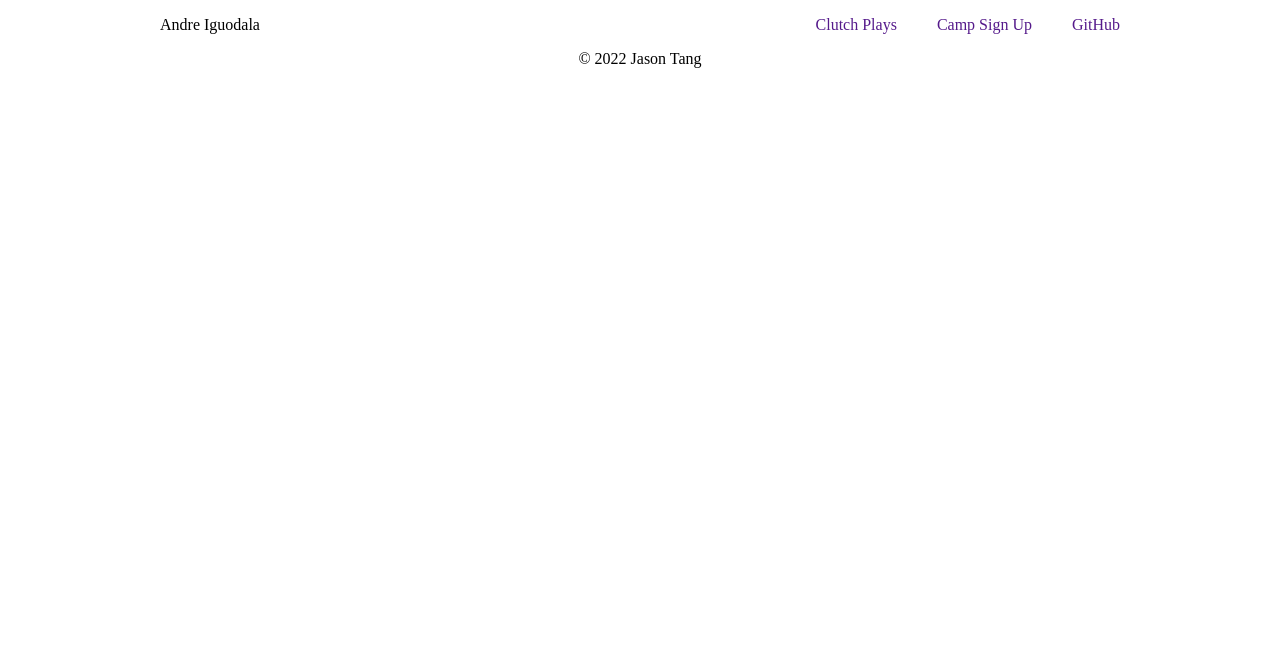
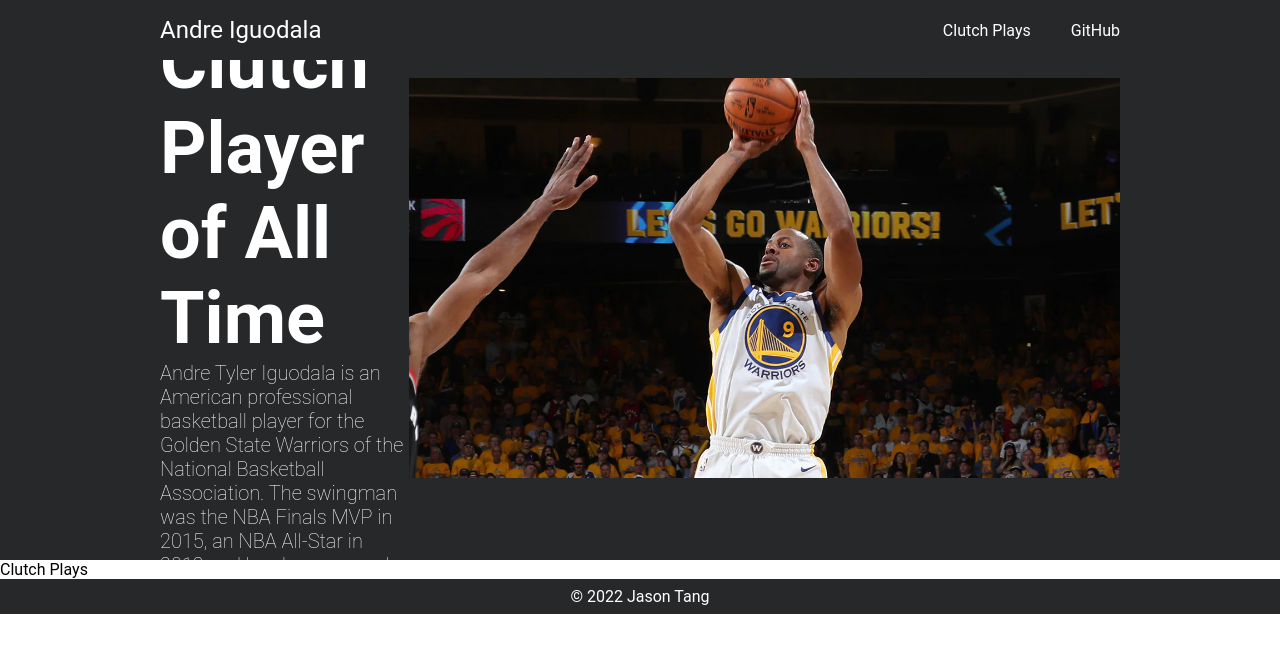
Before and after one commit to DeZhaysun/iguodala, a plain HTML site: page index.html in a window 1280 px wide. Drawn offline with Linux system fonts and the light colour scheme.

Commit message:
Finished header footer and section 1

```diff
--- a/index.html
+++ b/index.html
@@ -12,15 +12,38 @@
       <div class="title">Andre Iguodala</div>
 
       <div class="headerLinks">
-        <div class="links"><a href="">Clutch Plays</a></div>
-        <div class="links"><a href="">Camp Sign Up</a></div>
-        <div class="links"><a href="">GitHub</a></div>
+        <a class="links" href="">Clutch Plays</a>
+        <a
+          class="links"
+          href="https://github.com/DeZhaysun/iguodala"
+          target="”_blank”"
+          >GitHub</a
+        >
       </div>
     </header>
 
-    <div></div>
+    <div class="topBanner">
+      <div class="description">
+        <div class="name">Most Clutch Player of All Time</div>
+        <div class="content">
+          Andre Tyler Iguodala is an American professional basketball player for
+          the Golden State Warriors of the National Basketball Association. The
+          swingman was the NBA Finals MVP in 2015, an NBA All-Star in 2012 and
+          has been named to the NBA All-Defensive Team twice.
+        </div>
+      </div>
+      <div>
+        <img
+          id="mainImage"
+          src="./images/20190707-iguodala-1280.webp"
+          alt="iguodala"
+        />
+      </div>
+    </div>
 
-    <div></div>
+    <div class="clutch">
+      <div>Clutch Plays</div>
+    </div>
 
     <div></div>
 
--- a/style.css
+++ b/style.css
@@ -3,14 +3,22 @@
   padding: 0;
   display: flex;
   flex-direction: column;
+  font-family: Roboto, Oxygen, Ubuntu, Cantarell, "Open Sans", "Helvetica Neue",
+    sans-serif;
 }
 
 /*Header Elements*/
 
 header {
+  position: fixed;
   display: flex;
   justify-content: space-between;
+  align-items: center;
   padding: 2vh 20vh;
+  background-color: #26282a;
+  top: 0;
+  left: 0;
+  right: 0;
 }
 
 .headerLinks {
@@ -18,8 +26,54 @@
   gap: 5vh;
 }
 
-a {
+.title {
+  color: white;
+  font-size: 1.5em;
+}
+
+.links {
   text-decoration: none;
+  color: white;
+}
+
+.links:hover {
+  color: #ffc72c;
+}
+
+/*Section 1*/
+
+.topBanner {
+  background-color: #26282a;
+  height: 70vh;
+  display: flex;
+  justify-content: space-between;
+  align-items: center;
+  color: white;
+  padding: 0 20vh;
+}
+
+#mainImage {
+  height: 50vh;
+  width: auto;
+}
+
+.name {
+  font-size: 9vh;
+  font-weight: bold;
+  max-width: 80vh;
+}
+
+.content {
+  max-width: 80vh;
+  font-size: 2.5vh;
+  font-weight: 100;
+}
+
+/*Section 2*/
+
+.clutch {
+  display: flex;
+  flex-direction: column;
 }
 
 /*Footer*/
@@ -28,4 +82,7 @@
   display: flex;
   justify-content: center;
   align-items: center;
+  background-color: #26282a;
+  color: white;
+  padding: 1vh;
 }
```
Also changed, not shown: images/20190707-iguodala-1280.webp (added).
